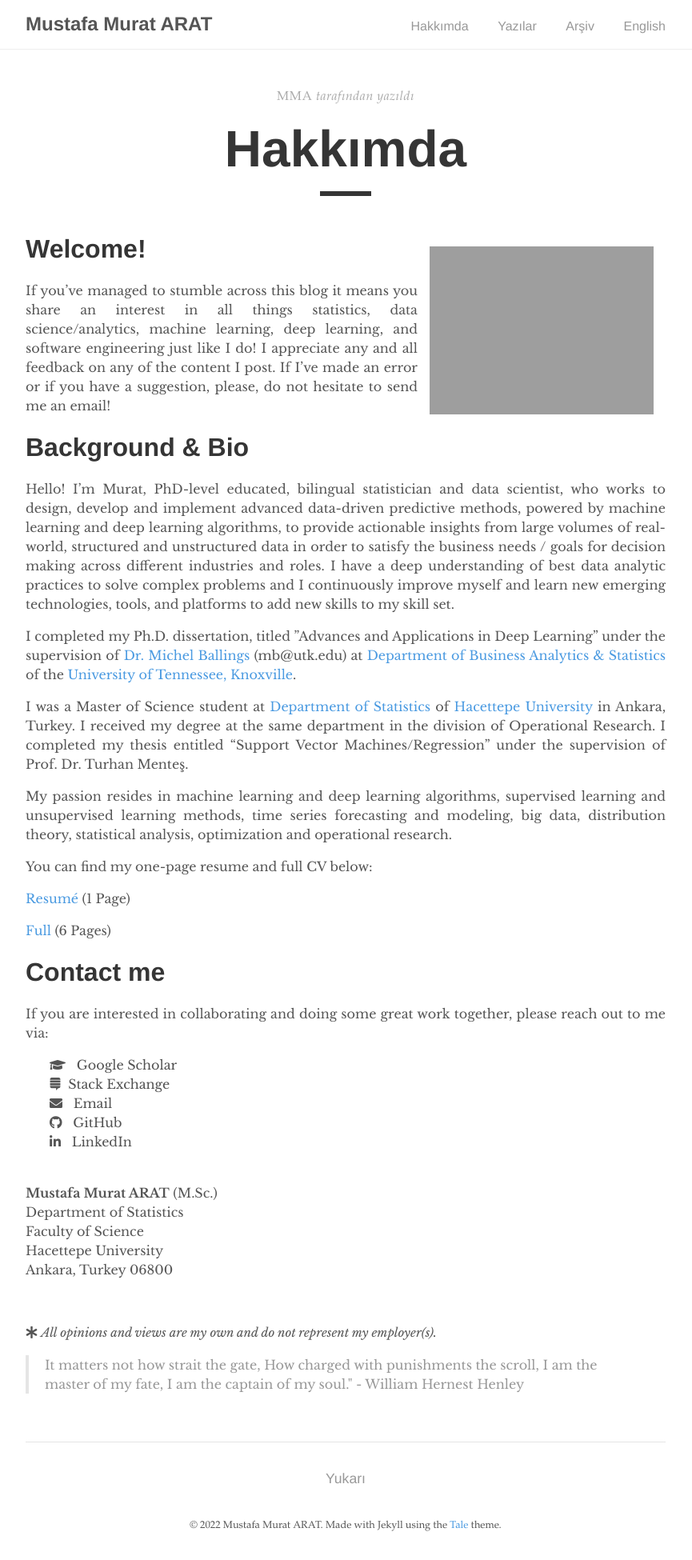
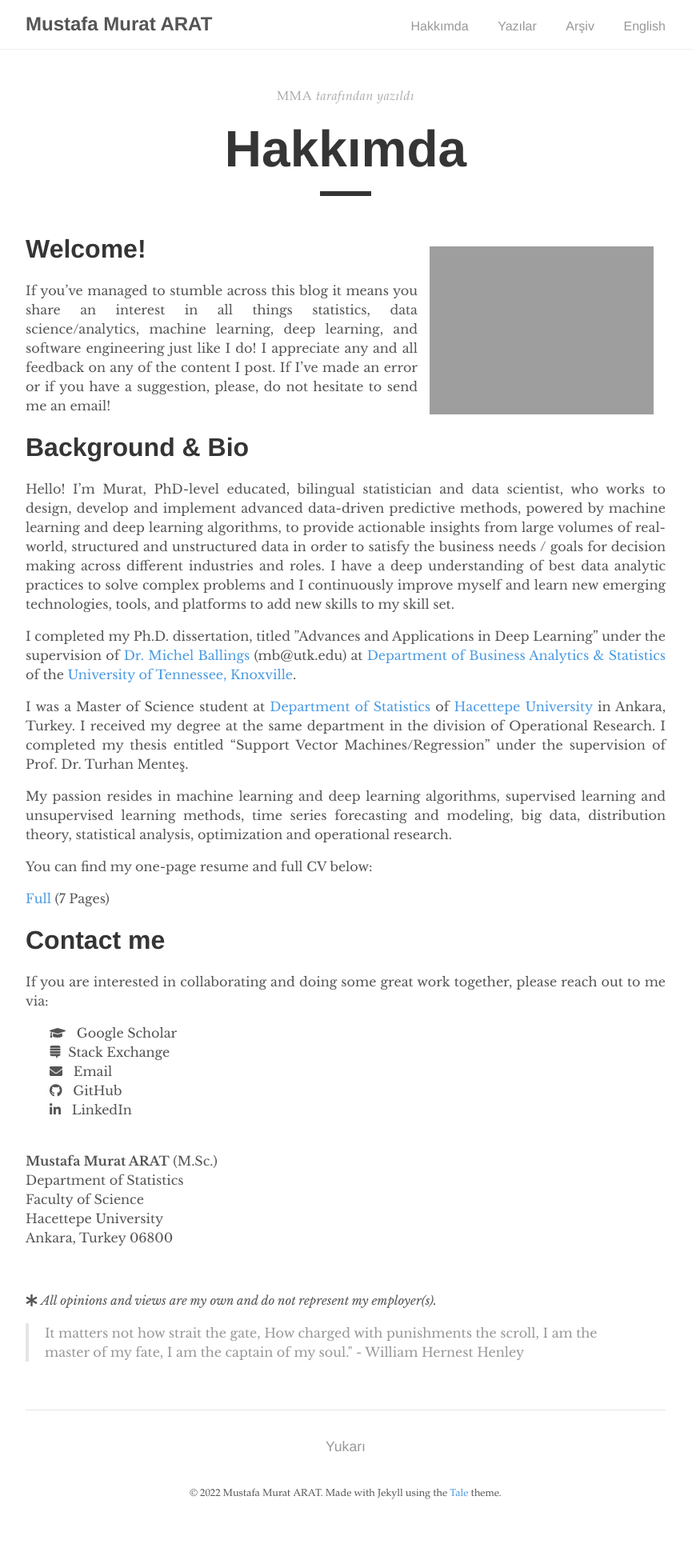
Before and after one commit to mmuratarat/turkish, a Jekyll site: the page built from _pages/about.md, in a window 1280 px wide. Shown: the whole page at 80% size, without its empty margins (208-1073 px from the left). Built offline with Jekyll 4.4.1, drawn with Linux system fonts in a browser that asks for light colours; nearby versions of some CDN libraries; comment, search, counter and statistics services are not loaded; after the commit the page ends 1910 px from its top, so only the background shows below that.

Commit message:
Update about.md

```diff
--- a/_pages/about.md
+++ b/_pages/about.md
@@ -26,9 +26,7 @@ My passion resides in machine learning and deep learning algorithms, supervised
 
 You can find my one-page resume and full CV below:
 
-[Resumé](https://mmuratarat.github.io/files/cv/Arat_s_One_page_CV.pdf){:target="_blank"} (1 Page)
-
-[Full](https://mmuratarat.github.io/files/cv/MMA_Full_CV.pdf){:target="_blank"} (6 Pages)
+[Full](https://mmuratarat.github.io/files/cv/MMA_Full_CV.pdf){:target="_blank"} (7 Pages)
 
 # Contact me
 If you are interested in collaborating and doing some great work together, please reach out to me via:
```
